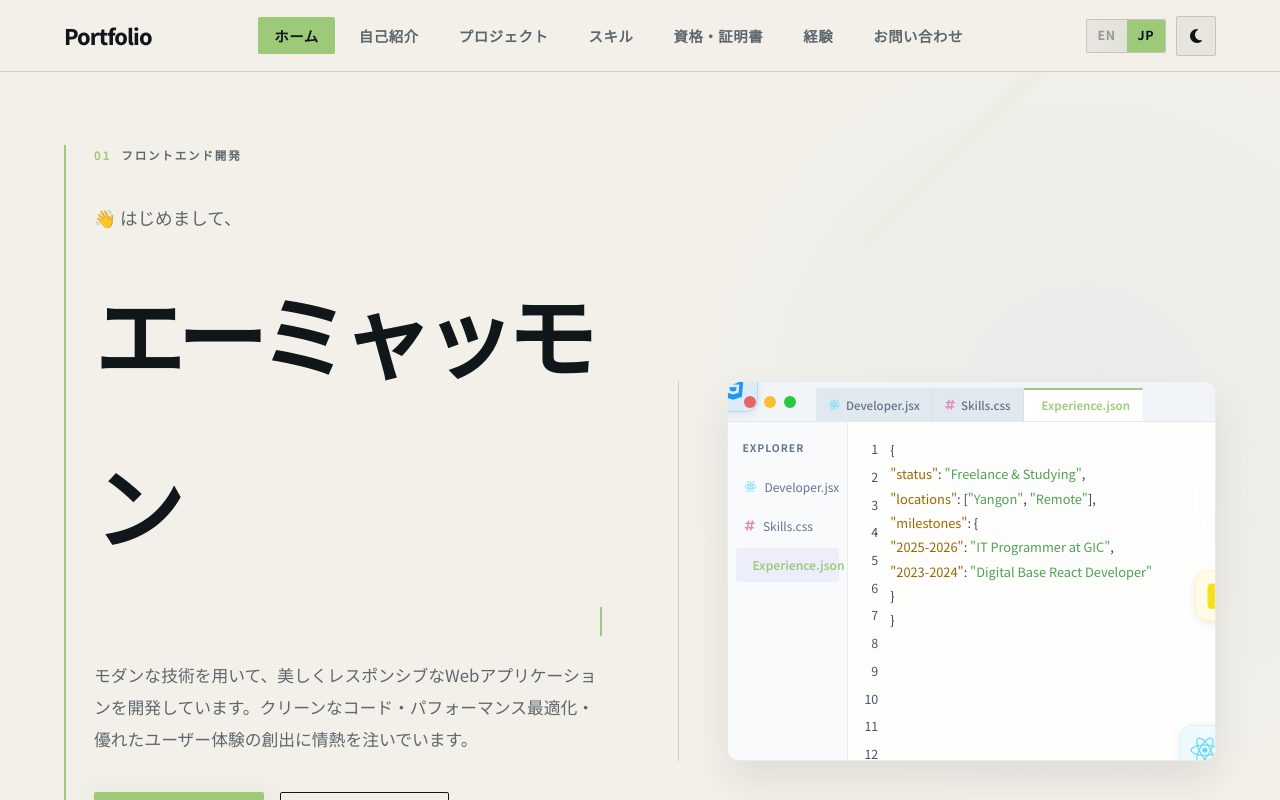
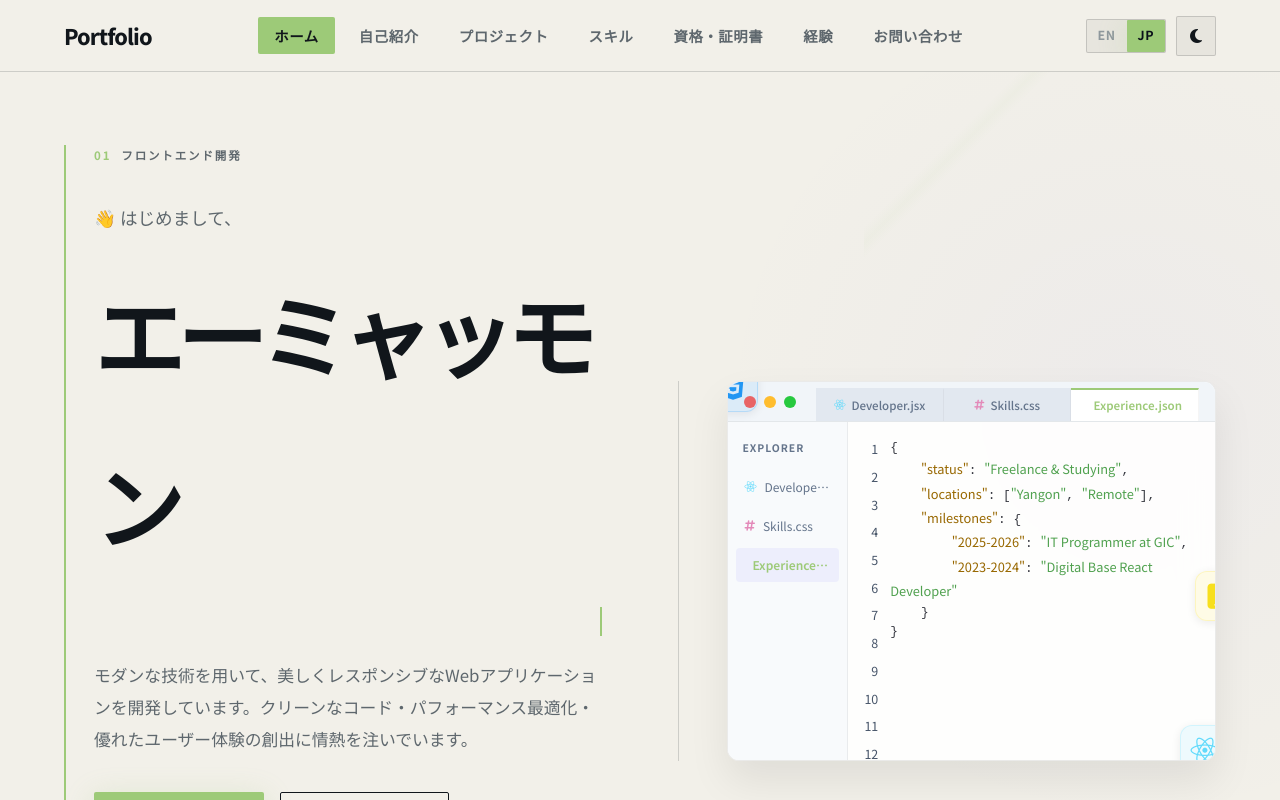
Before and after one commit to ashein-codethedreams/My-Portfolio, a Next.js app: page / in a window 1280 px wide. Both pictures are taken after a click on the element "Experience.json". Shown: the top 800 px of the page. Built offline with nearby package versions, Linux system fonts and the light colour scheme.

Commit message:
fix: align experience mockup

```diff
--- a/components/CodeMockup.jsx
+++ b/components/CodeMockup.jsx
@@ -107,16 +107,16 @@ export default function CodeMockup() {
                             </pre>
                         )}
                         {activeFile === 'Experience.json' && (
-                            <pre className={`${styles.codeContent} ${styles.experienceCode}`}>
+                            <pre className={styles.codeContent}>
                                 <code>
-                                    <span className={styles.codeLine}>&#123;</span>
-                                    <span className={styles.codeLine}><span className={styles.attr}>"status"</span>: <span className={styles.string}>"Freelance & Studying"</span>,</span>
-                                    <span className={styles.codeLine}><span className={styles.attr}>"locations"</span>: [<span className={styles.string}>"Yangon"</span>, <span className={styles.string}>"Remote"</span>],</span>
-                                    <span className={styles.codeLine}><span className={styles.attr}>"milestones"</span>: &#123;</span>
-                                    <span className={styles.codeLine}><span className={styles.attr}>"2025-2026"</span>: <span className={styles.string}>"IT Programmer at GIC"</span>,</span>
-                                    <span className={styles.codeLine}><span className={styles.attr}>"2023-2024"</span>: <span className={styles.string}>"Digital Base React Developer"</span></span>
-                                    <span className={styles.codeLine}>&#125;</span>
-                                    <span className={styles.codeLine}>&#125;</span>
+                                    &#123;{'\n'}
+                                    {'    '}<span className={styles.attr}>"status"</span>: <span className={styles.string}>"Freelance & Studying"</span>,{'\n'}
+                                    {'    '}<span className={styles.attr}>"locations"</span>: [<span className={styles.string}>"Yangon"</span>, <span className={styles.string}>"Remote"</span>],{'\n'}
+                                    {'    '}<span className={styles.attr}>"milestones"</span>: &#123;{'\n'}
+                                    {'        '}<span className={styles.attr}>"2025-2026"</span>: <span className={styles.string}>"IT Programmer at GIC"</span>,{'\n'}
+                                    {'        '}<span className={styles.attr}>"2023-2024"</span>: <span className={styles.string}>"Digital Base React Developer"</span>{'\n'}
+                                    {'    '}&#125;{'\n'}
+                                    &#125;
                                 </code>
                             </pre>
                         )}
--- a/components/CodeMockup.module.css
+++ b/components/CodeMockup.module.css
@@ -50,6 +50,7 @@
     display: flex;
     gap: 8px;
     margin-right: 20px;
+    flex-shrink: 0;
 }
 
 .dot {
@@ -66,13 +67,18 @@
 /* Tab Container */
 .tabContainer {
     display: flex;
+    flex: 1;
+    min-width: 0;
     height: 100%;
     align-items: flex-end;
 }
 
 .tab {
     display: flex;
+    flex: 1 1 0;
+    min-width: 0;
     align-items: center;
+    justify-content: center;
     gap: 6px;
     background: rgba(8, 12, 24, 0.5);
     padding: 0 12px;
@@ -84,6 +90,14 @@
     font-weight: 500;
     transition: all 0.2s;
     border-top: 2px solid transparent;
+}
+
+.tab span,
+.fileItem span {
+    min-width: 0;
+    overflow: hidden;
+    text-overflow: ellipsis;
+    white-space: nowrap;
 }
 
 [data-theme="light"] .tab {
@@ -232,16 +246,6 @@
     max-width: 100%;
 }
 
-.experienceCode {
-    text-indent: 0;
-    white-space: normal;
-}
-
-.codeLine {
-    display: block;
-    white-space: normal;
-}
-
 /* Text coloring theme */
 .keyword { color: #c792ea; font-weight: 600; }
 .variable { color: #f07178; }
@@ -379,10 +383,6 @@
         white-space: pre-line;
     }
 
-    .experienceCode {
-        padding-left: 0;
-        text-align: left;
-    }
 }
 
 /* Mobile Media Queries */
@@ -411,13 +411,6 @@
         min-width: 0;
         border-right: 1px solid rgba(255, 255, 255, 0.05);
         border-top-width: 1.5px;
-    }
-
-    .tab span {
-        min-width: 0;
-        overflow: hidden;
-        text-overflow: ellipsis;
-        white-space: nowrap;
     }
 
     [data-theme="light"] .tab {
```
